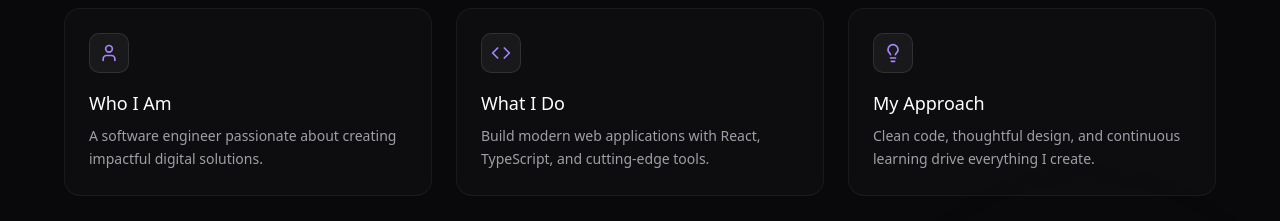
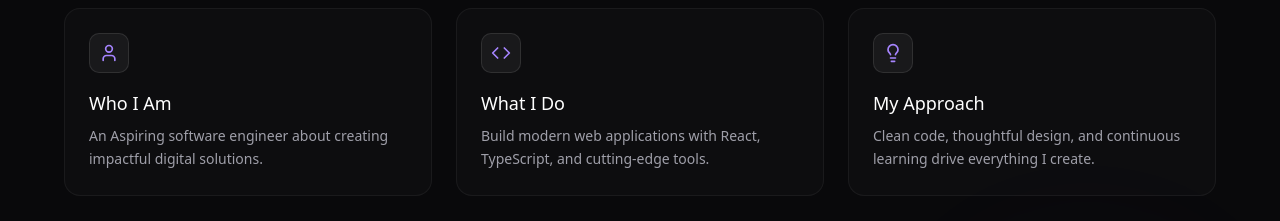
Before and after one commit to kaelfxxxc/PERSONAL-PORTFOLIO, a React (Vite) app: page / in a window 1280 px wide. Shown: the part 1140-1361 px from the top of the page. Built offline with nearby package versions, Linux system fonts and the light colour scheme.

Commit message:
Update About.tsx

```diff
--- a/src/components/About.tsx
+++ b/src/components/About.tsx
@@ -29,7 +29,7 @@ export default function About() {
     {
       icon: User,
       title: "Who I Am",
-      description: "A software engineer passionate about creating impactful digital solutions.",
+      description: "An Aspiring software engineer about creating impactful digital solutions.",
     },
     {
       icon: Code,
```
